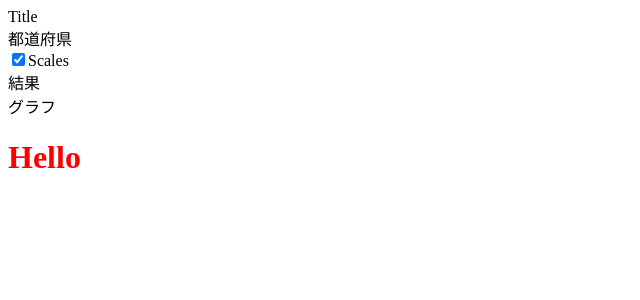
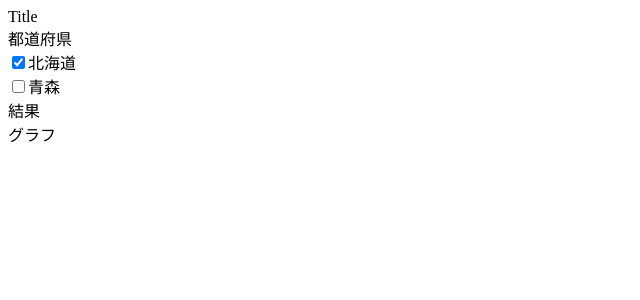
Before and after one commit to nishina555/pref-population-graph, a Next.js app: page / in a window 1280 px wide. Shown: the top 300 px of the page, without its empty margins (0-640 px from the left). Built offline with nearby package versions, Linux system fonts and the light colour scheme.

Commit message:
チェックボックスをトグル動作させる

```diff
--- a/src/components/homePage/PrefSelectionForm.tsx
+++ b/src/components/homePage/PrefSelectionForm.tsx
@@ -1,16 +1,44 @@
 import { Prefecture } from "@/types/state/prefecture";
-import { FC } from "react";
+import { ChangeEvent, FC, useCallback, useState } from "react";
 import { Checkbox } from "../shared/Checkbox";
 
 export const PrefSelectionForm: FC<{}> = () => {
-  const pref: Prefecture = {
-    prefCode: 1,
-    prefName: "北海道",
-  };
+  const [checkedPrefCodes, setCheckedPrefCodes] = useState([1]);
+
+  const prefectures: Prefecture[] = [
+    {
+      prefCode: 1,
+      prefName: "北海道",
+    },
+    {
+      prefCode: 2,
+      prefName: "青森",
+    },
+  ];
+
+  const handleClick = useCallback((e: ChangeEvent<HTMLInputElement>) => {
+    console.log(e.target.value);
+    let code = Number(e.target.value);
+    if (e.target.checked === true) {
+      setCheckedPrefCodes([...checkedPrefCodes, code]);
+    } else {
+      let newCheckedPrefCodes = checkedPrefCodes.filter((id) => id !== code);
+      setCheckedPrefCodes(newCheckedPrefCodes);
+    }
+  }, []);
+
   return (
     <>
       <div>都道府県</div>
-      <Checkbox />
+      {prefectures.map((prefecture: Prefecture) => (
+        <Checkbox
+          key={prefecture.prefCode.toString()}
+          code={prefecture.prefCode}
+          label={prefecture.prefName}
+          checked={checkedPrefCodes.includes(prefecture.prefCode)}
+          onChange={handleClick}
+        />
+      ))}
     </>
   );
 };
--- a/src/components/shared/Checkbox.tsx
+++ b/src/components/shared/Checkbox.tsx
@@ -1,10 +1,23 @@
-import { FC } from "react";
+import { ChangeEvent, FC } from "react";
 
-export const Checkbox: FC<{}> = () => {
+type Props = {
+  code: number;
+  label: string;
+  checked: boolean;
+  onChange: (e: ChangeEvent<HTMLInputElement>) => void;
+};
+
+export const Checkbox: FC<Props> = ({ code, label, checked, onChange }) => {
   return (
     <div>
-      <input type="checkbox" id="scales" name="scales" checked />
-      <label>Scales</label>
+      <input
+        type="checkbox"
+        value={code}
+        name={label}
+        checked={checked}
+        onChange={(e) => onChange(e)}
+      />
+      <label>{label}</label>
     </div>
   );
 };
--- a/src/pages/index.tsx
+++ b/src/pages/index.tsx
@@ -1,5 +1,5 @@
 import type { NextPage } from "next";
-import { css } from "@emotion/react";
+// import { css } from "@emotion/react";
 import { PrefSelectionForm } from "@/components/homePage/PrefSelectionForm";
 import { PopulationView } from "@/components/homePage/PopulationView";
 
@@ -9,13 +9,13 @@ const Home: NextPage = () => {
       <div>Title</div>
       <PrefSelectionForm />
       <PopulationView />
-      <h1 css={helloStyle}>Hello</h1>
+      {/* <h1 css={helloStyle}>Hello</h1> */}
     </div>
   );
 };
 
-const helloStyle = css({
-  color: "red",
-});
+// const helloStyle = css({
+//   color: "red",
+// });
 
 export default Home;
```
